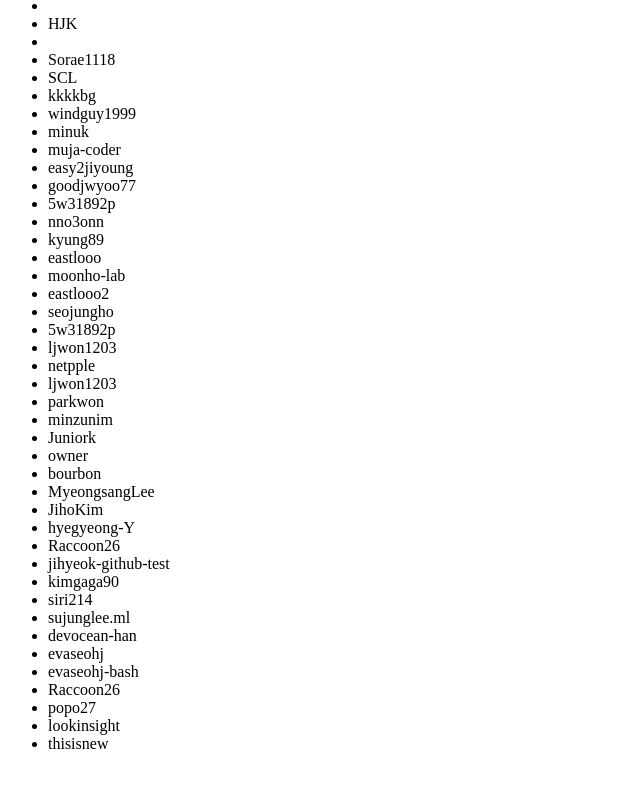
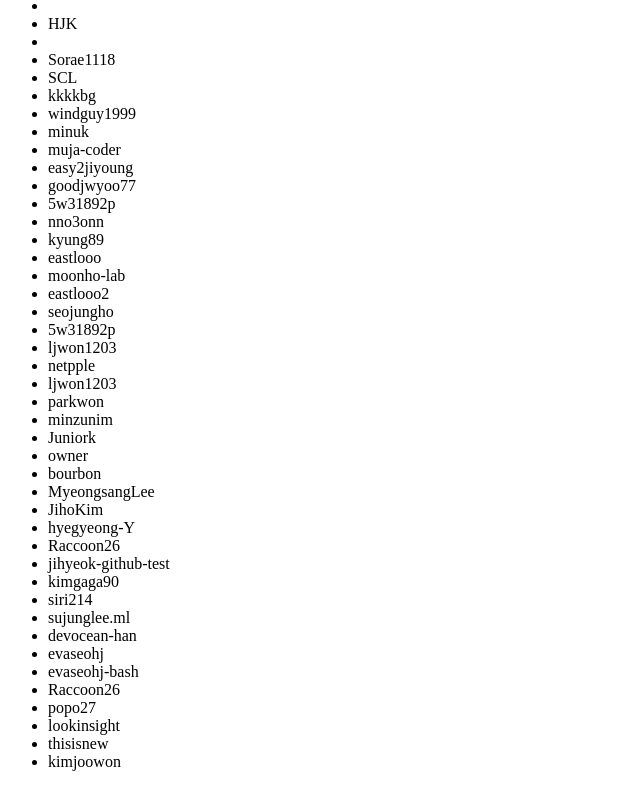
Before and after one commit to kimjoowon0919/test-repo, a plain HTML site: page index.html in a window 1280 px wide. Shown: the part 2967-3754 px from the top of the page, without its empty margins (0-640 px from the left). Drawn offline with Linux system fonts and the light colour scheme.

Commit message:
add index name

```diff
--- a/index.html
+++ b/index.html
@@ -204,6 +204,7 @@
       <li>popo27</li>
       <li>lookinsight</li>
       <li>thisisnew</li>
+      <li>kimjoowon</li>
     </ul>
   </body>
 </html>
```
